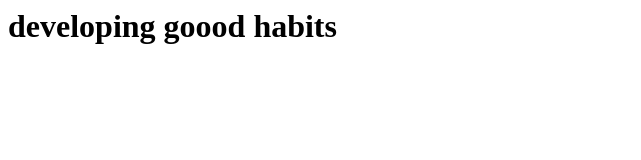
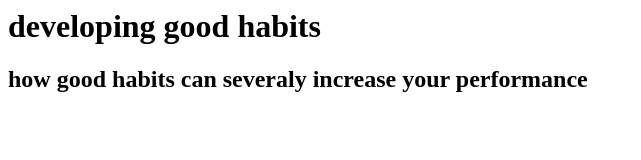
Before and after one commit to godcomplex96/developing-good-habits, a plain HTML site: page index.html in a window 1280 px wide. Shown: the whole page, without its empty margins (0-641 px from the left). Drawn offline with Linux system fonts and the light colour scheme.

Commit message:
Update index.html

```diff
--- a/index.html
+++ b/index.html
@@ -1 +1,2 @@
-<h1>developing goood habits</h1>
+<h1>developing good habits</h1>
+<h2> how good habits can severaly increase your performance </h2>
```
